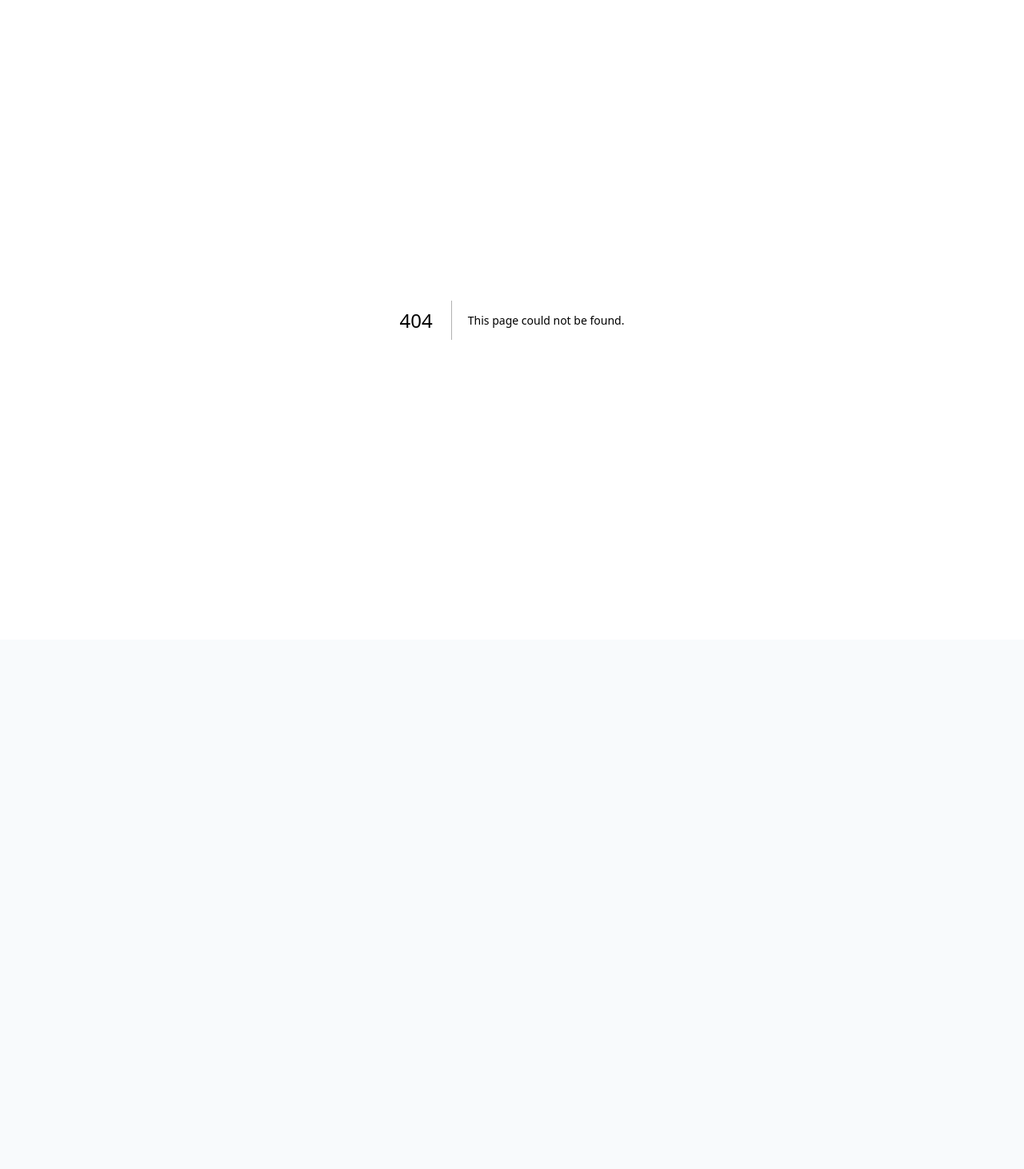
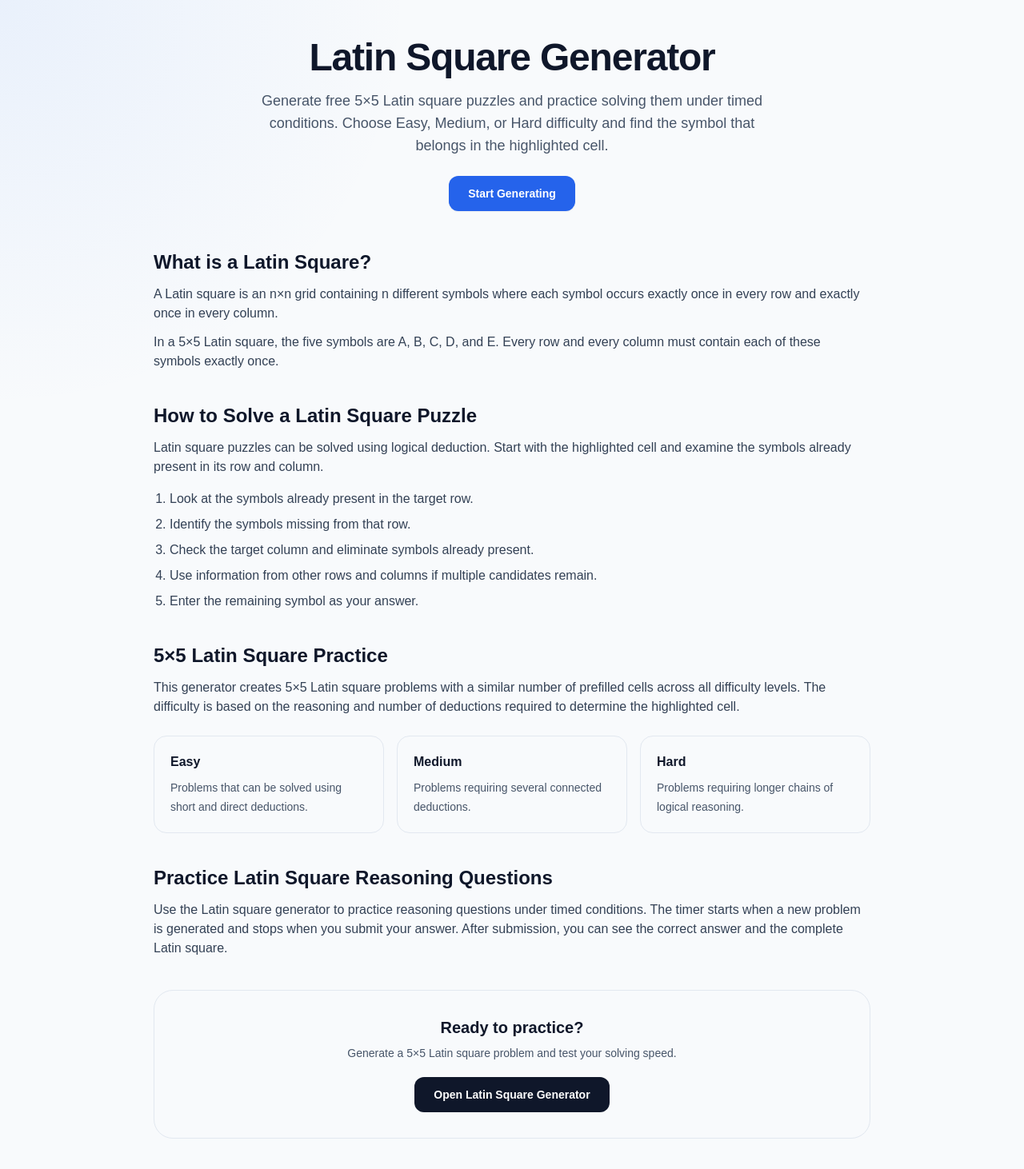
Before and after one commit to hxsh01/latinSquare, a Next.js app: page /latin-square-generator in a window 1280 px wide. Before the commit this address had no page. Shown: the top 1462 px of the page at 80% size. Before the commit the page ends 800 px from the top, so only its background shows below. Built offline with nearby package versions, Linux system fonts and the light colour scheme.

Commit message:
added seo optimised page

```diff
--- /dev/null
+++ b/app/latin-square-generator/page.tsx
@@ -0,0 +1,146 @@
+import type { Metadata } from "next";
+
+export const metadata: Metadata = {
+  title: "Latin Square Generator - Free 5×5 Puzzle Generator",
+  description:
+    "Generate and practice 5×5 Latin square puzzles online. Learn how to solve Latin square problems and practice Easy, Medium, and Hard reasoning questions.",
+  alternates: {
+    canonical: "/latin-square-generator",
+  },
+};
+
+export default function LatinSquareGeneratorPage() {
+  return (
+    <main className="min-h-screen px-4 py-8 sm:px-6 sm:py-12">
+      <div className="mx-auto max-w-4xl">
+        <header className="text-center">
+          <h1 className="text-3xl font-black tracking-tight sm:text-5xl">
+            Latin Square Generator
+          </h1>
+
+          <p className="mx-auto mt-4 max-w-2xl text-base leading-7 text-slate-600 sm:text-lg">
+            Generate free 5×5 Latin square puzzles and practice solving them
+            under timed conditions. Choose Easy, Medium, or Hard difficulty
+            and find the symbol that belongs in the highlighted cell.
+          </p>
+
+          <a
+            href="/"
+            className="mt-6 inline-flex h-11 items-center justify-center rounded-xl bg-blue-600 px-6 text-sm font-bold text-white shadow-sm hover:bg-blue-700"
+          >
+            Start Generating
+          </a>
+        </header>
+
+        <section className="mt-12">
+          <h2 className="text-2xl font-black text-slate-900">
+            What is a Latin Square?
+          </h2>
+
+          <p className="mt-3 text-sm leading-7 text-slate-700 sm:text-base">
+            A Latin square is an n×n grid containing n different symbols where
+            each symbol occurs exactly once in every row and exactly once in
+            every column.
+          </p>
+
+          <p className="mt-3 text-sm leading-7 text-slate-700 sm:text-base">
+            In a 5×5 Latin square, the five symbols are A, B, C, D, and E.
+            Every row and every column must contain each of these symbols
+            exactly once.
+          </p>
+        </section>
+
+        <section className="mt-10">
+          <h2 className="text-2xl font-black text-slate-900">
+            How to Solve a Latin Square Puzzle
+          </h2>
+
+          <p className="mt-3 text-sm leading-7 text-slate-700 sm:text-base">
+            Latin square puzzles can be solved using logical deduction. Start
+            with the highlighted cell and examine the symbols already present
+            in its row and column.
+          </p>
+
+          <ol className="mt-4 list-decimal space-y-2 pl-5 text-sm leading-7 text-slate-700 sm:text-base">
+            <li>Look at the symbols already present in the target row.</li>
+            <li>Identify the symbols missing from that row.</li>
+            <li>
+              Check the target column and eliminate symbols already present.
+            </li>
+            <li>
+              Use information from other rows and columns if multiple
+              candidates remain.
+            </li>
+            <li>Enter the remaining symbol as your answer.</li>
+          </ol>
+        </section>
+
+        <section className="mt-10">
+          <h2 className="text-2xl font-black text-slate-900">
+            5×5 Latin Square Practice
+          </h2>
+
+          <p className="mt-3 text-sm leading-7 text-slate-700 sm:text-base">
+            This generator creates 5×5 Latin square problems with a similar
+            number of prefilled cells across all difficulty levels. The
+            difficulty is based on the reasoning and number of deductions
+            required to determine the highlighted cell.
+          </p>
+
+          <div className="mt-6 grid gap-4 sm:grid-cols-3">
+            <div className="rounded-2xl border border-slate-200 p-5">
+              <h3 className="font-bold text-slate-900">Easy</h3>
+              <p className="mt-2 text-sm leading-6 text-slate-600">
+                Problems that can be solved using short and direct deductions.
+              </p>
+            </div>
+
+            <div className="rounded-2xl border border-slate-200 p-5">
+              <h3 className="font-bold text-slate-900">Medium</h3>
+              <p className="mt-2 text-sm leading-6 text-slate-600">
+                Problems requiring several connected deductions.
+              </p>
+            </div>
+
+            <div className="rounded-2xl border border-slate-200 p-5">
+              <h3 className="font-bold text-slate-900">Hard</h3>
+              <p className="mt-2 text-sm leading-6 text-slate-600">
+                Problems requiring longer chains of logical reasoning.
+              </p>
+            </div>
+          </div>
+        </section>
+
+        <section className="mt-10">
+          <h2 className="text-2xl font-black text-slate-900">
+            Practice Latin Square Reasoning Questions
+          </h2>
+
+          <p className="mt-3 text-sm leading-7 text-slate-700 sm:text-base">
+            Use the Latin square generator to practice reasoning questions
+            under timed conditions. The timer starts when a new problem is
+            generated and stops when you submit your answer. After submission,
+            you can see the correct answer and the complete Latin square.
+          </p>
+        </section>
+
+        <section className="mt-10 rounded-3xl border border-slate-200 bg-slate-50 p-6 text-center sm:p-8">
+          <h2 className="text-xl font-black text-slate-900">
+            Ready to practice?
+          </h2>
+
+          <p className="mt-2 text-sm text-slate-600">
+            Generate a 5×5 Latin square problem and test your solving speed.
+          </p>
+
+          <a
+            href="/"
+            className="mt-5 inline-flex h-11 items-center justify-center rounded-xl bg-slate-900 px-6 text-sm font-bold text-white hover:bg-slate-700"
+          >
+            Open Latin Square Generator
+          </a>
+        </section>
+      </div>
+    </main>
+  );
+}
--- a/app/layout.tsx
+++ b/app/layout.tsx
@@ -9,15 +9,6 @@ export const metadata: Metadata = {
   },
   description:
     "Generate free 5×5 Latin square puzzles with Easy, Medium and Hard difficulty. Practice Latin square reasoning questions with a timer and instant solutions.",
-  keywords: [
-    "latin square generator",
-    "5x5 latin square generator",
-    "latin square puzzle generator",
-    "latin square solver",
-    "latin square practice",
-    "latin square questions",
-    "latin square reasoning questions",
-  ],
   robots: {
     index: true,
     follow: true,
--- a/app/page.tsx
+++ b/app/page.tsx
@@ -281,7 +281,7 @@ export default function Home() {
           </section>
         )}
 
-        {!puzzle && (
+        {/* {!puzzle && (
           <section className="mt-12 border-t border-slate-200 pt-10">
             <div className="max-w-none text-slate-700">
               <h2 className="text-2xl font-black text-slate-900">
@@ -383,7 +383,7 @@ export default function Home() {
               </p>
             </div>
           </section>
-        )}
+        )} */}
       </div>
     </main>
   );
--- a/app/robots.ts
+++ b/app/robots.ts
@@ -1,8 +1,7 @@
 import type { MetadataRoute } from "next";
 
 export default function robots(): MetadataRoute.Robots {
-  const baseUrl =
-    process.env.NEXT_PUBLIC_SITE_URL ?? "https://your-domain.com";
+  const baseUrl ="https://latinsquare.vercel.app";
 
   return {
     rules: {
--- a/app/sitemap.ts
+++ b/app/sitemap.ts
@@ -10,5 +10,11 @@ export default function sitemap(): MetadataRoute.Sitemap {
       changeFrequency: "weekly",
       priority: 1,
     },
+    {
+      url: `${baseUrl}/latin-square-generator`,
+      lastModified: new Date(),
+      changeFrequency: "weekly",
+      priority: 0.9,
+    },
   ];
 }
```
